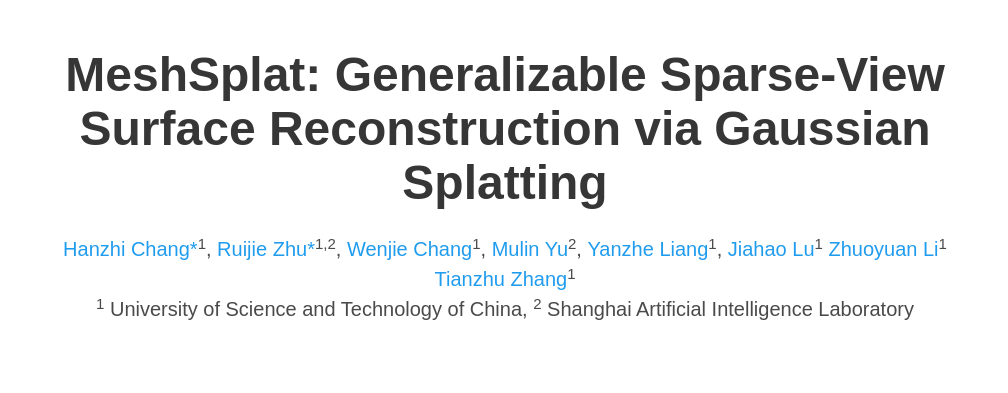
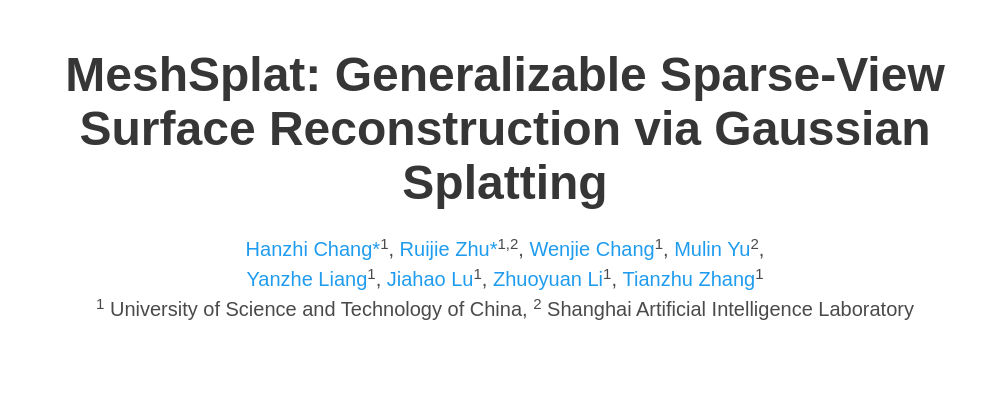
Before and after one commit to HanzhiChang/meshsplat_web, a plain HTML site: page index.html in a window 1280 px wide. Shown: the top 393 px of the page, without its empty margins (135-1143 px from the left). Drawn offline with nearby package versions, Linux system fonts and the light colour scheme; some icons are missing; a web font is replaced by a local one.

Commit message:
Slight Changes

```diff
--- a/index.html
+++ b/index.html
@@ -138,9 +138,10 @@
             <span class="author-block"><a href="https://ruijiezhu94.github.io/ruijiezhu/">Ruijie Zhu*</a><sup>1,2</sup>,</span>
             <span class="author-block"><a href="https://scholar.google.com.hk/citations?user=VbY0304AAAAJ&hl=zh-CN&oi=ao/">Wenjie Chang</a><sup>1</sup>,</span>
             <span class="author-block"><a href="https://mulinyu.github.io/">Mulin Yu</a><sup>2</sup>,</span>
+            <br>
             <span class="author-block"><a href="https://rosetta-leong.github.io/">Yanzhe Liang</a><sup>1</sup>,</span>
-            <span class="author-block"><a href="https://github.com/peoplelu/">Jiahao Lu</a><sup>1</sup></span>
-            <span class="author-block"><a href="https://github.com/Charlie839242/">Zhuoyuan Li</a><sup>1</sup></span>
+            <span class="author-block"><a href="https://github.com/peoplelu/">Jiahao Lu</a><sup>1</sup>,</span>
+            <span class="author-block"><a href="https://github.com/Charlie839242/">Zhuoyuan Li</a><sup>1</sup>,</span>
             <span class="author-block"><a href="https://staff.ustc.edu.cn/~tzzhang/">Tianzhu Zhang</a><sup>1</sup></span>
           </div>
 
```
